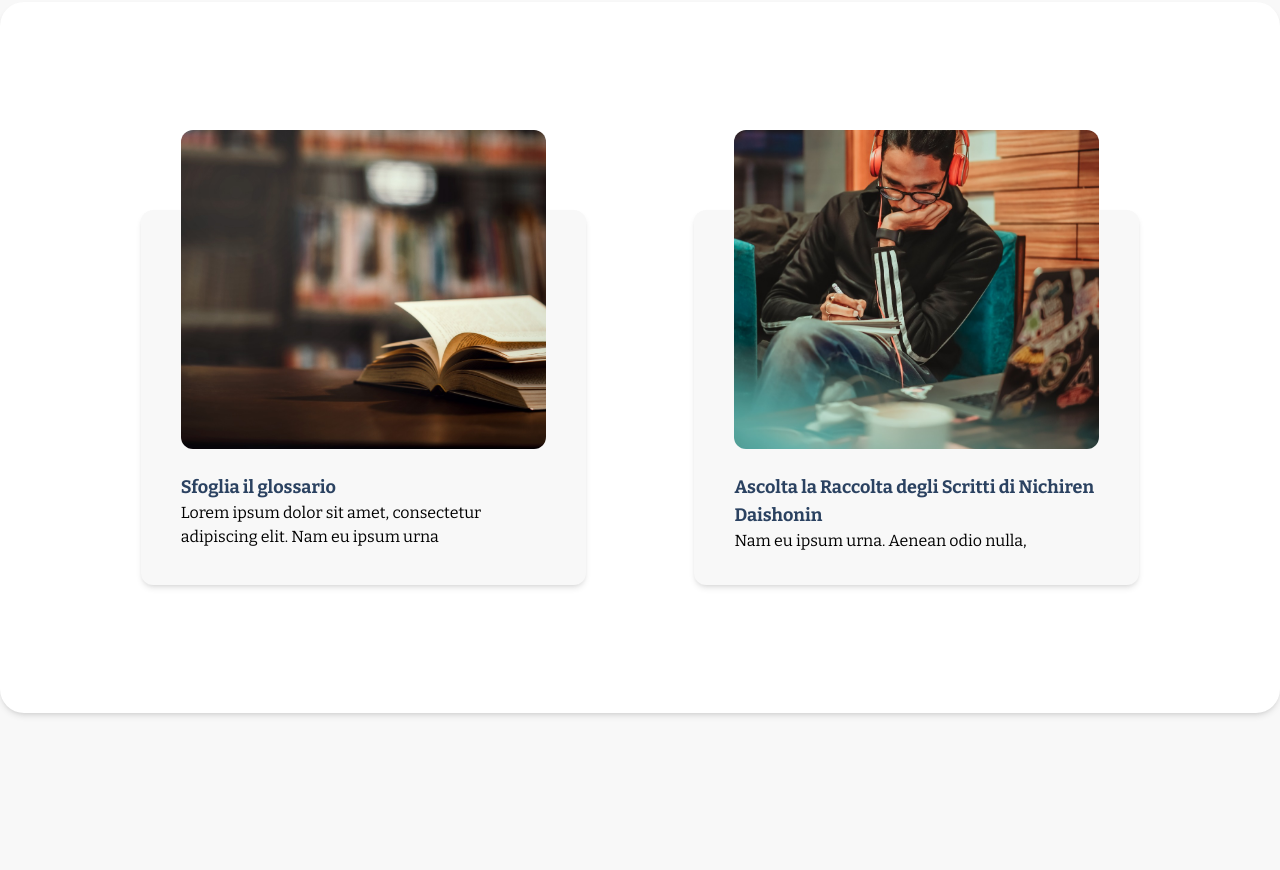
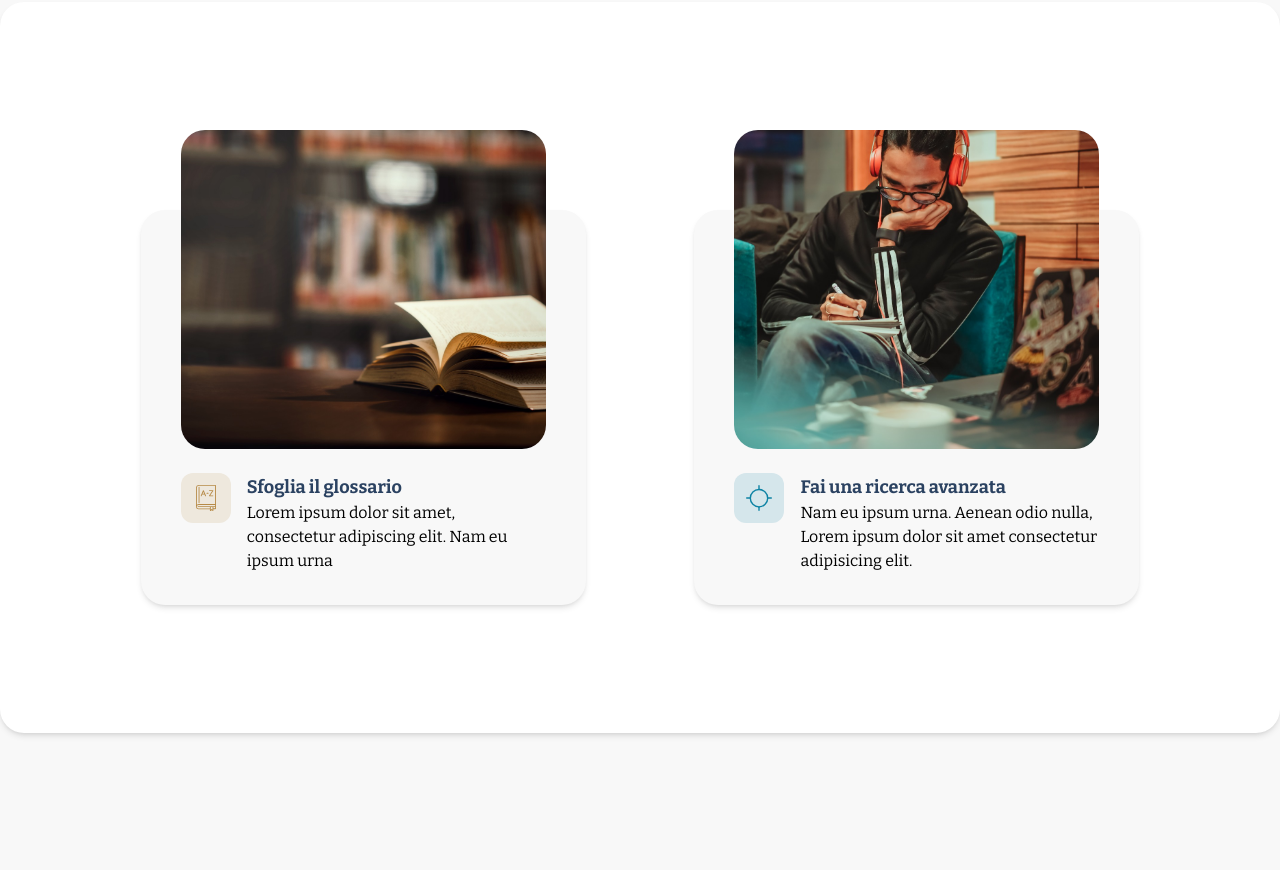
Before and after one commit to upalatucci/biblioteca-nextjs, a Next.js app: page / in a window 1280 px wide. Shown: the part 1720-2590 px from the top of the page. Built offline with nearby package versions, Linux system fonts and the light colour scheme.

Commit message:
fix: added icon

```diff
--- a/pages/index.tsx
+++ b/pages/index.tsx
@@ -146,7 +146,7 @@ export default function Home() {
         <section className="bg-white shadow-md rounded-3xl m-0 py-20 lg:py-32 px-8">
           <div className="max-w-[1400px] mx-auto flex flex-col items-center lg:items-stretch md:flex-row md:justify-evenly gap-10">
             <div className="relative flex-1 text-center w-full max-w-[400px] md:max-w-[30%] 2xl:max-w-[450px] sm:w-[450px] md:w-[500px] lg:w-[500px]">
-              <div className="z-0 bg-defaultBg rounded-xl shadow-md absolute top-20 bottom-0 -right-4 -left-4 sm:-right-10 sm:-left-10"></div>
+              <div className="z-0 bg-defaultBg rounded-3xl shadow-md absolute top-20 bottom-0 -right-4 -left-4 sm:-right-10 sm:-left-10"></div>
               <Link href="/">
                 <a>
                   <div className="z-10">
@@ -158,11 +158,14 @@ export default function Home() {
                         width={800}
                         height={700}
                         objectFit="cover"
-                        className="pointer-events-none rounded-xl"
+                        className="pointer-events-none rounded-3xl"
                       />
                     </div>
                     <div>
-                      <div className="font-serif flex flex-col justify-end text-left pt-6 pb-8 ">
+                    <div className="font-serif flex flex-row justify-start item-start text-left pt-6 pb-8 ">
+                        <span className="flex item-center justify-center min-w-[50px] h-[50px] p-3 mr-4 z-10 ico-in-square rounded-xl bg-[#EEE8DD] ">
+                        <img className="" src="/icons/ico-glossario.svg" /></span>
+                        <div className="z-10">
                         <h3 className="font-serif z-10 lg:text-lg font-bold">
                           Sfoglia il glossario
                         </h3>
@@ -170,6 +173,7 @@ export default function Home() {
                           Lorem ipsum dolor sit amet, consectetur adipiscing
                           elit. Nam eu ipsum urna
                         </span>
+                        </div>
                       </div>
                     </div>
                   </div>
@@ -178,7 +182,7 @@ export default function Home() {
             </div>
 
             <div className="relative flex-1 text-center w-full max-w-[400px] md:max-w-[30%] 2xl:max-w-[450px] sm:w-[450px] md:w-[500px] lg:w-[500px]">
-              <div className="z-0 bg-defaultBg rounded-xl shadow-md absolute top-20 bottom-0 -right-4 -left-4 sm:-right-10 sm:-left-10"></div>
+              <div className="z-0 bg-defaultBg rounded-3xl shadow-md absolute top-20 bottom-0 -right-4 -left-4 sm:-right-10 sm:-left-10"></div>
               <Link href="/">
                 <a>
                   <div className="z-10">
@@ -190,18 +194,21 @@ export default function Home() {
                         width={800}
                         height={700}
                         objectFit="cover"
-                        className="pointer-events-none rounded-xl"
+                        className="pointer-events-none rounded-3xl"
                       />
                     </div>
                     <div>
-                      <div className="font-serif flex flex-col justify-end text-left pt-6 pb-8 ">
-                        <h3 className="z-10 lg:text-lg font-bold">
-                          Ascolta la Raccolta degli Scritti di Nichiren
-                          Daishonin
-                        </h3>
-                        <span className="z-10">
-                          Nam eu ipsum urna. Aenean odio nulla,
-                        </span>
+                      <div className="font-serif flex flex-row justify-start item-start text-left pt-6 pb-8 ">
+                        <span className="flex item-center justify-center min-w-[50px] h-[50px] p-3 mr-4 z-10 ico-in-square rounded-xl bg-[#D5E6EB] ">
+                        <img className="" src="/icons/ico-advance-search.svg" /></span>
+                        <div className="z-10">
+                          <h3 className="lg:text-lg font-bold">
+                            Fai una ricerca avanzata
+                          </h3>
+                          <span className="flex-col">
+                            Nam eu ipsum urna. Aenean odio nulla, Lorem ipsum dolor sit amet consectetur adipisicing elit.
+                          </span>
+                        </div>
                       </div>
                     </div>
                   </div>
```
Also changed, not shown: public/icons/ico-advance-search.svg (added).
